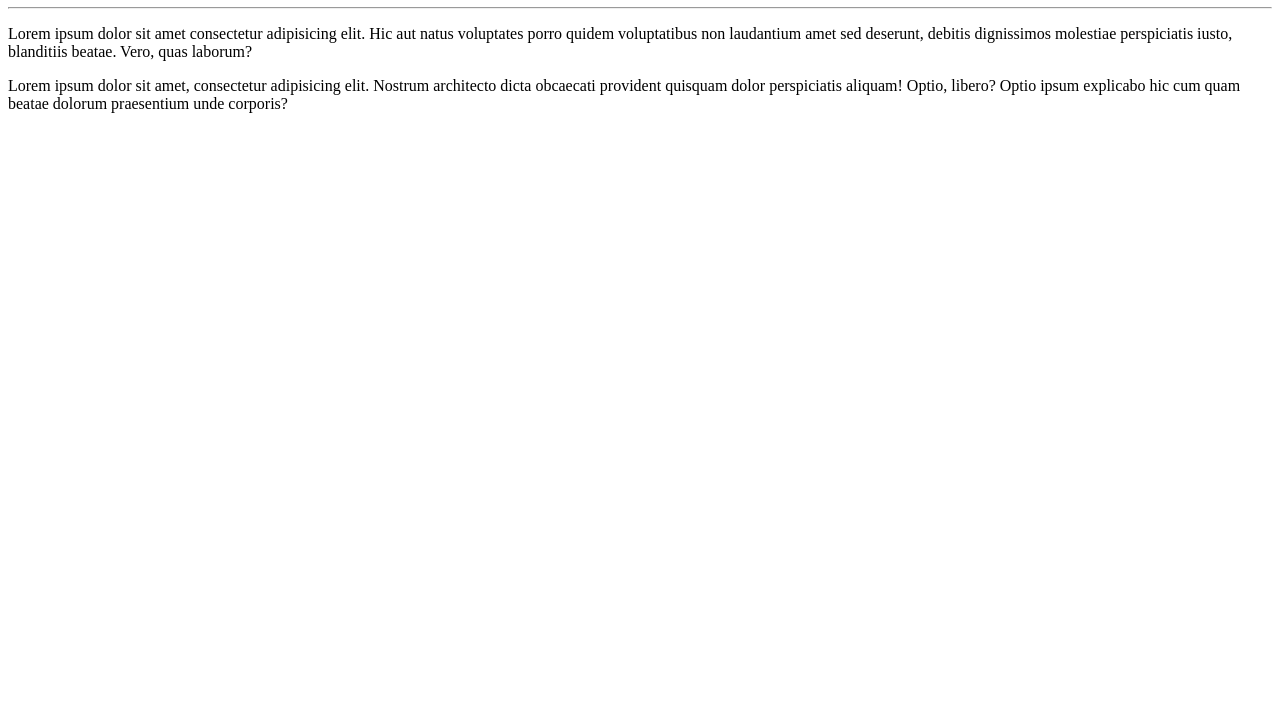
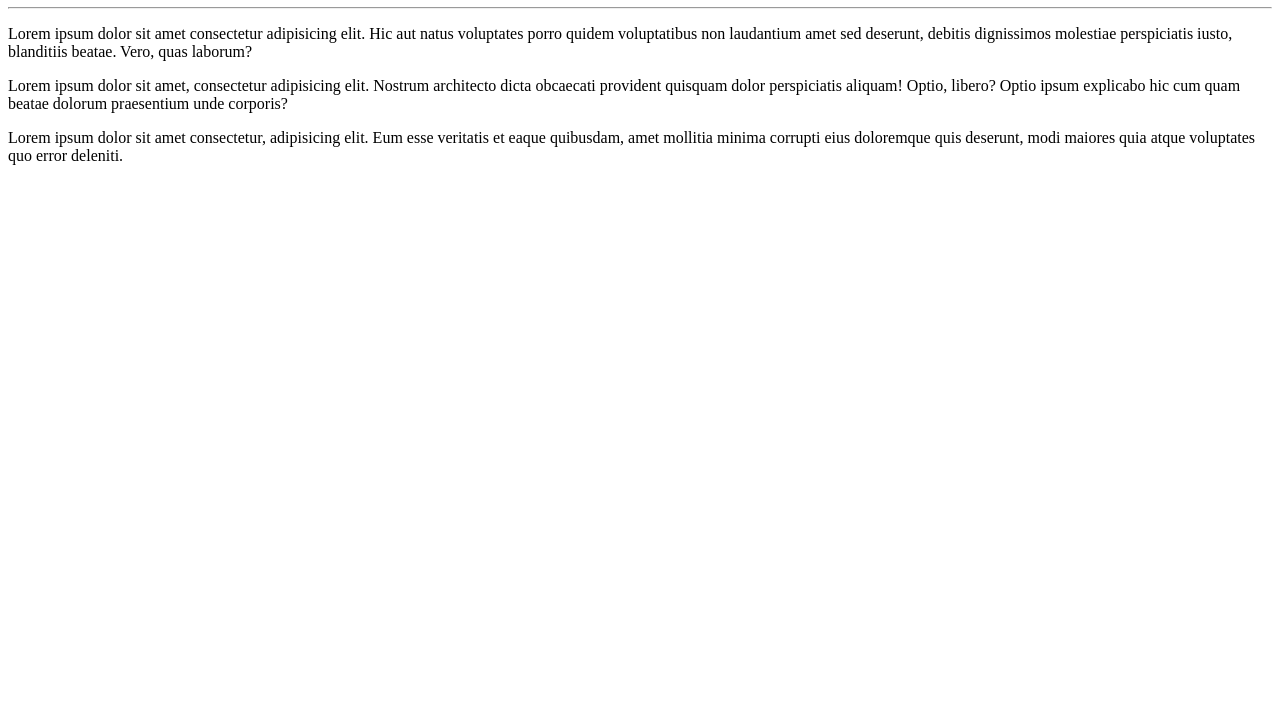
Before and after one commit to ruglessm/Ola-Mundo, a plain HTML site: page site-exmplo/index.html in a window 1280 px wide. Shown: the part 73-800 px from the top of the page. Drawn offline with Linux system fonts and the light colour scheme.

Commit message:
Atualizado

```diff
--- a/site-exmplo/index.html
+++ b/site-exmplo/index.html
@@ -10,5 +10,6 @@
     <hr>
     <P>Lorem ipsum dolor sit amet consectetur adipisicing elit. Hic aut natus voluptates porro quidem voluptatibus non laudantium amet sed deserunt, debitis dignissimos molestiae perspiciatis iusto, blanditiis beatae. Vero, quas laborum?</P>
     <p>Lorem ipsum dolor sit amet, consectetur adipisicing elit. Nostrum architecto dicta obcaecati provident quisquam dolor perspiciatis aliquam! Optio, libero? Optio ipsum explicabo hic cum quam beatae dolorum praesentium unde corporis?</p>
+    <p>Lorem ipsum dolor sit amet consectetur, adipisicing elit. Eum esse veritatis et eaque quibusdam, amet mollitia minima corrupti eius doloremque quis deserunt, modi maiores quia atque voluptates quo error deleniti.</p>
 </body>
 </html>
```
